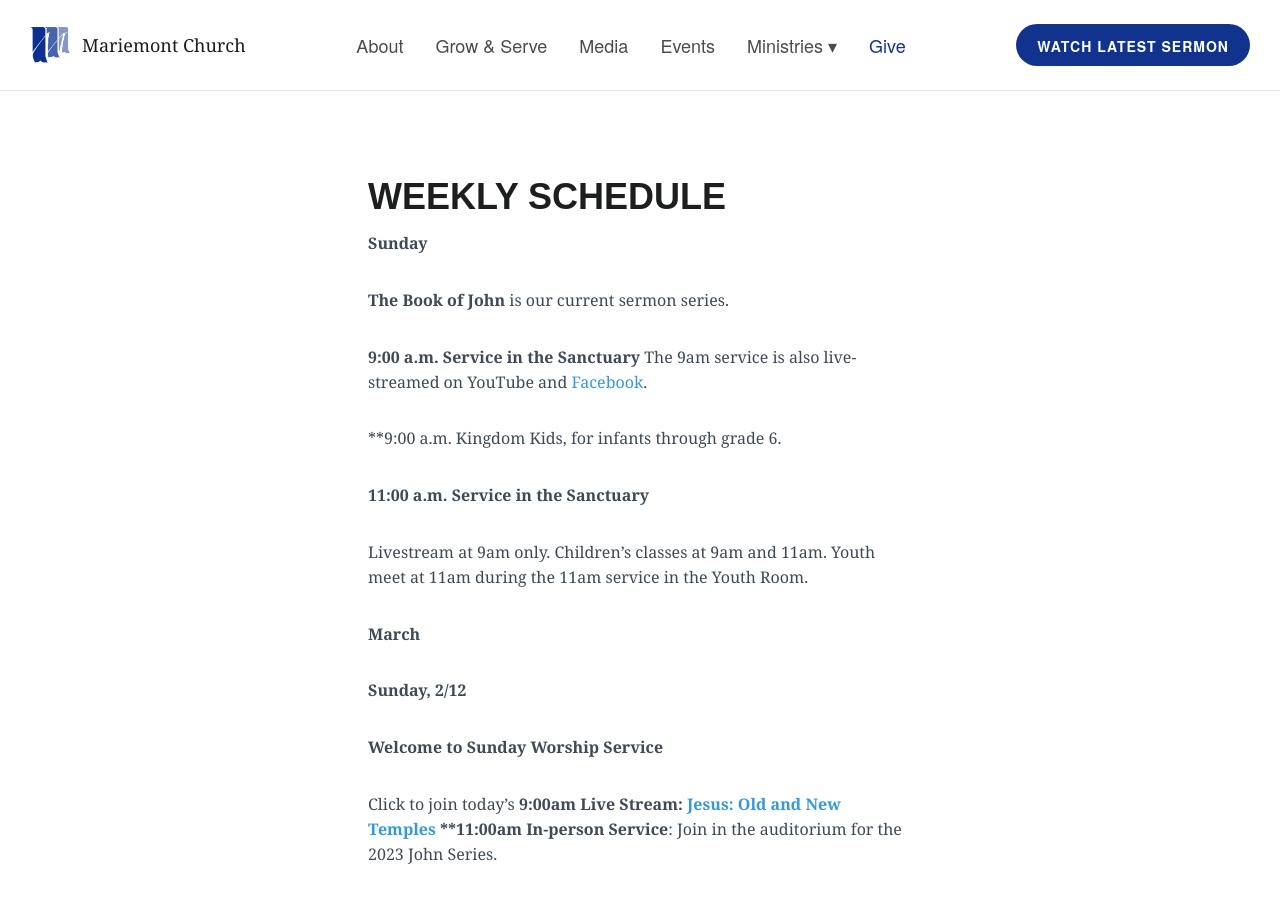
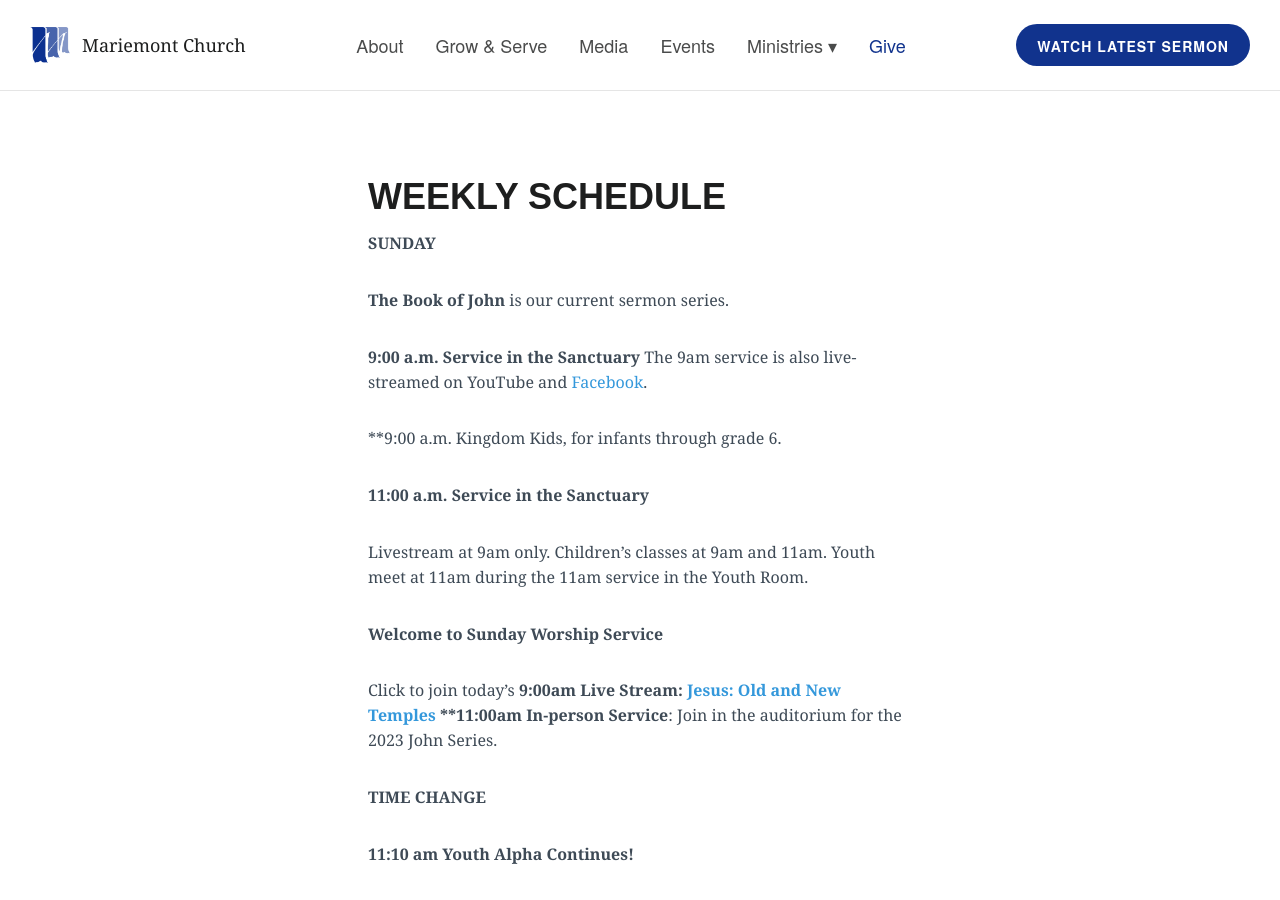
Before and after one commit to lukemoderwell/mariemont, a Jekyll site: the page built from updates.markdown, in a window 1280 px wide and 900 px high. Built offline with Jekyll 4.4.1, drawn with Linux system fonts in a browser that asks for light colours; nearby versions of some CDN libraries.

Commit message:
Updated Updates

```diff
--- a/updates.markdown
+++ b/updates.markdown
@@ -11,7 +11,7 @@
 
 ## Weekly Schedule
 
-**Sunday**
+**SUNDAY**
 
 **The Book of John** is our current sermon series.
 
@@ -25,9 +25,8 @@
 
 Livestream at 9am only. Children's classes at 9am and 11am. Youth meet at 11am during the 11am service in the Youth Room.
 
-**March**
 
-**Sunday, 2/12**
+
 
 **Welcome to Sunday Worship Service**
 
```
